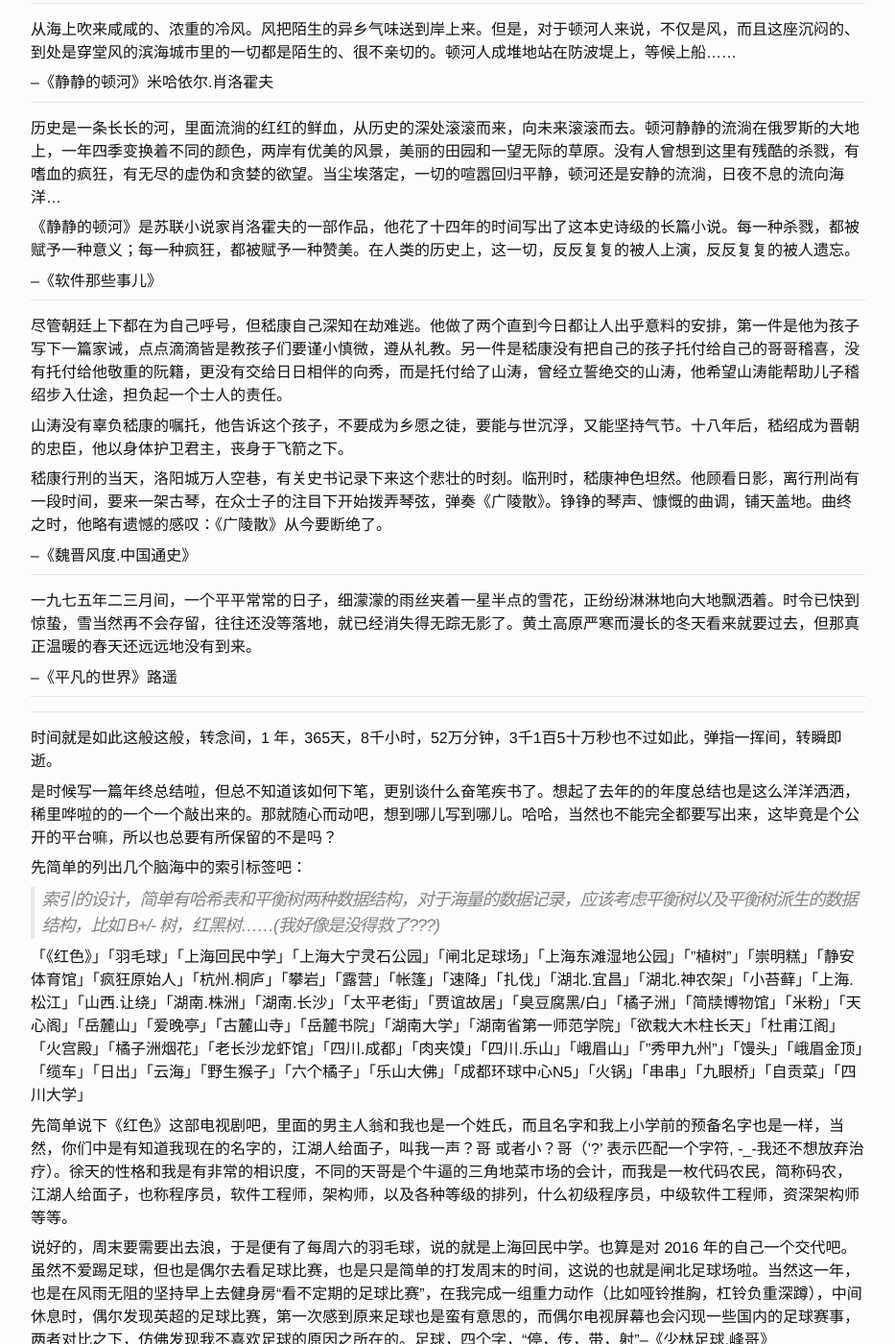
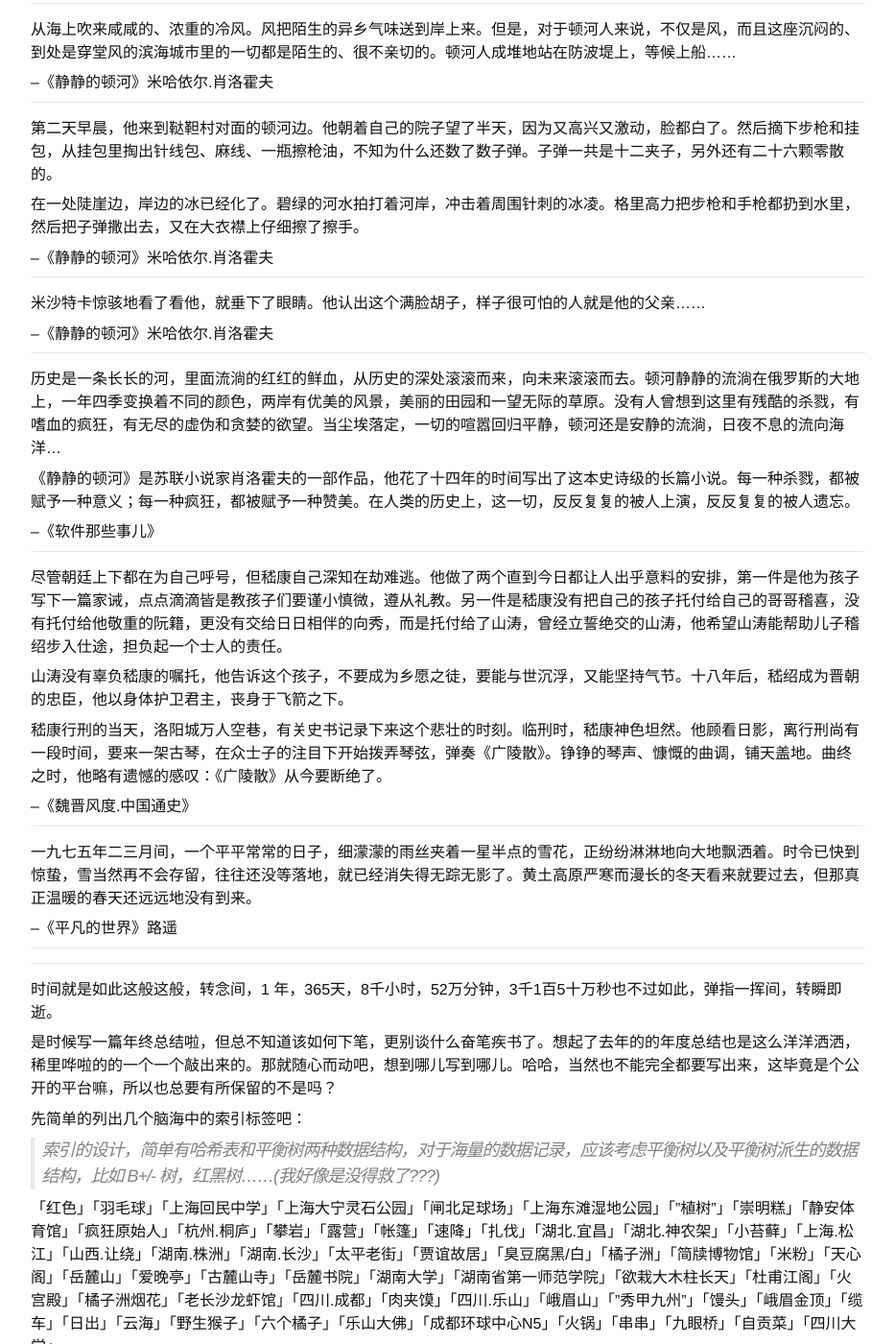
Before and after one commit to ousiax/ousiax.github.io, a Jekyll site: the page built from _posts/2017-12-31-annual-summary-2017.md, in a window 1280 px wide and 1400 px high, scrolled down 381 px. Shown: the whole window at 96% size, without its empty margins (173-1106 px from the left). Built offline with Jekyll 4.4.1, drawn with Linux system fonts in a browser that asks for light colours; comment, search, counter and statistics services are not loaded; some of the changed text lies outside the part shown.

Commit message:
Update 2017-12-31-annual-summary-2017.md

```diff
--- a/_posts/2017-12-31-annual-summary-2017.md
+++ b/_posts/2017-12-31-annual-summary-2017.md
@@ -22,6 +22,20 @@ Your browser does not support the audio element.
 - - -
 
 从海上吹来咸咸的、浓重的冷风。风把陌生的异乡气味送到岸上来。但是，对于顿河人来说，不仅是风，而且这座沉闷的、到处是穿堂风的滨海城市里的一切都是陌生的、很不亲切的。顿河人成堆地站在防波堤上，等候上船……
+
+–《静静的顿河》米哈依尔.肖洛霍夫
+
+- - -
+
+第二天早晨，他来到鞑靼村对面的顿河边。他朝着自己的院子望了半天，因为又高兴又激动，脸都白了。然后摘下步枪和挂包，从挂包里掏出针线包、麻线、一瓶擦枪油，不知为什么还数了数子弹。子弹一共是十二夹子，另外还有二十六颗零散的。
+
+在一处陡崖边，岸边的冰已经化了。碧绿的河水拍打着河岸，冲击着周围针刺的冰凌。格里高力把步枪和手枪都扔到水里，然后把子弹撒出去，又在大衣襟上仔细擦了擦手。
+
+–《静静的顿河》米哈依尔.肖洛霍夫
+
+- - -
+
+米沙特卡惊骇地看了看他，就垂下了眼睛。他认出这个满脸胡子，样子很可怕的人就是他的父亲……
 
 –《静静的顿河》米哈依尔.肖洛霍夫
 
@@ -60,7 +74,7 @@ Your browser does not support the audio element.
 
 > 索引的设计，简单有哈希表和平衡树两种数据结构，对于海量的数据记录，应该考虑平衡树以及平衡树派生的数据结构，比如 B+/- 树，红黑树……(我好像是没得救了???)
 
-「《红色》」「羽毛球」「上海回民中学」「上海大宁灵石公园」「闸北足球场」「上海东滩湿地公园」「"植树"」「崇明糕」「静安体育馆」「疯狂原始人」「杭州.桐庐」「攀岩」「露营」「帐篷」「速降」「扎伐」「湖北.宜昌」「湖北.神农架」「小苔藓」「上海.松江」「山西.让绕」「湖南.株洲」「湖南.长沙」「太平老街」「贾谊故居」「臭豆腐黑/白」「橘子洲」「简牍博物馆」「米粉」「天心阁」「岳麓山」「爱晚亭」「古麓山寺」「岳麓书院」「湖南大学」「湖南省第一师范学院」「欲栽大木柱长天」「杜甫江阁」「火宫殿」「橘子洲烟花」「老长沙龙虾馆」「四川.成都」「肉夹馍」「四川.乐山」「峨眉山」「"秀甲九州"」「馒头」「峨眉金顶」「缆车」「日出」「云海」「野生猴子」「六个橘子」「乐山大佛」「成都环球中心N5」「火锅」「串串」「九眼桥」「自贡菜」「四川大学」
+「红色」「羽毛球」「上海回民中学」「上海大宁灵石公园」「闸北足球场」「上海东滩湿地公园」「"植树"」「崇明糕」「静安体育馆」「疯狂原始人」「杭州.桐庐」「攀岩」「露营」「帐篷」「速降」「扎伐」「湖北.宜昌」「湖北.神农架」「小苔藓」「上海.松江」「山西.让绕」「湖南.株洲」「湖南.长沙」「太平老街」「贾谊故居」「臭豆腐黑/白」「橘子洲」「简牍博物馆」「米粉」「天心阁」「岳麓山」「爱晚亭」「古麓山寺」「岳麓书院」「湖南大学」「湖南省第一师范学院」「欲栽大木柱长天」「杜甫江阁」「火宫殿」「橘子洲烟花」「老长沙龙虾馆」「四川.成都」「肉夹馍」「四川.乐山」「峨眉山」「"秀甲九州"」「馒头」「峨眉金顶」「缆车」「日出」「云海」「野生猴子」「六个橘子」「乐山大佛」「成都环球中心N5」「火锅」「串串」「九眼桥」「自贡菜」「四川大学」
 
 先简单说下《红色》这部电视剧吧，里面的男主人翁和我也是一个姓氏，而且名字和我上小学前的预备名字也是一样，当然，你们中是有知道我现在的名字的，江湖人给面子，叫我一声？哥 或者小？哥（'?' 表示匹配一个字符, \-\_\-我还不想放弃治疗）。徐天的性格和我是有非常的相识度，不同的天哥是个牛逼的三角地菜市场的会计，而我是一枚代码农民，简称码农，江湖人给面子，也称程序员，软件工程师，架构师，以及各种等级的排列，什么初级程序员，中级软件工程师，资深架构师等等。
 
@@ -132,7 +146,7 @@ Last day, 我们一起品尝了那个曾经让武帝“感激涕零”的自贡
 
 再来就是一代码农兼作家的王小波同学的《黄金时代》，《白银时代》，总感觉是自己和王同学描写的时代出现了断层，理解起来多少有点乏力。我想这个时代断层，大家都会有的吧，比如《四库全书》文字狱什么的，毕竟我大天朝就是腻害呀。
 
-还就是《静静的顿河》，一开始看的时候，各种人名绕啊绕，什么“维奇”，什么“斯基”，什么“霍夫”，什么“耶夫”什么“廖夫”，什么“洛夫”，什么“奇娜”，什么“什卡”，什么“米沙”，什么“米佳”……但是，随着故事的推进，各种“维奇”，“洛夫”，“米沙”呀的人物性格逐渐开始清晰，最后被完全的吸引着。
+还就是《静静的顿河》，一开始看的时候，各种人名绕啊绕，什么“维奇”，什么“斯基”，什么“霍夫”，什么“耶夫”什么“廖夫”，什么“洛夫”，什么“奇娜”，什么“什卡”，什么“米沙”，什么“米佳”……但是，随着故事的推进，各种“维奇”，“洛夫”，“米沙”呀的人物性格逐渐开始清晰，最后被完全的吸引着。书中的结尾说到："格里高力的一生过去了，而过去的一生就像一场短短的噩梦“，感觉这短短的一句，恰如其分的对格里高力的一生做了诠释。
 
 不知不觉，年度总结变成了旅游随笔，和这些读后感啦，就此打住，如果还想继续听我唠叨，吹逼，请支付宝或者微信转五块红包。
 
@@ -156,7 +170,7 @@ QCon 大会，见到了陈浩，网名左耳朵耗子，这位大叔的一句话
 
 还有一点就是，每天坚持的早起，算是基本完成任务。
 
-几乎每天风雨无阻的坚持在健身房锻炼下身体，也有些咸鱼说我是在看电视。不管怎么，体重一直保持着，肌肉明显多了那个好几丢。来年的计划应该重点在腹部，要把这蠢蠢欲动的小腹收回去，想想也是有点残忍吧。何必压抑自己的天性呢，你看他们都有小肚子呀，O(∩_∩)O哈哈~
+几乎每天风雨无阻的坚持在健身房锻炼下身体，也有些咸鱼说我是在看电视。不管怎么，体重一直保持着，肌肉明显多了那个好几丢。来年的计划应该重点在腹部，要把这蠢蠢欲动的小腹收回去，想想也是有点残忍吧。何必压抑自己的天性呢，你看他们都有小肚子呀，O(∩\_∩)O哈哈~
 
 江山易改，秉性难易。做人不要太耿直……但是，爱生气和被人气是两回事——《仙剑奇侠传四.韩菱纱》
 
```
